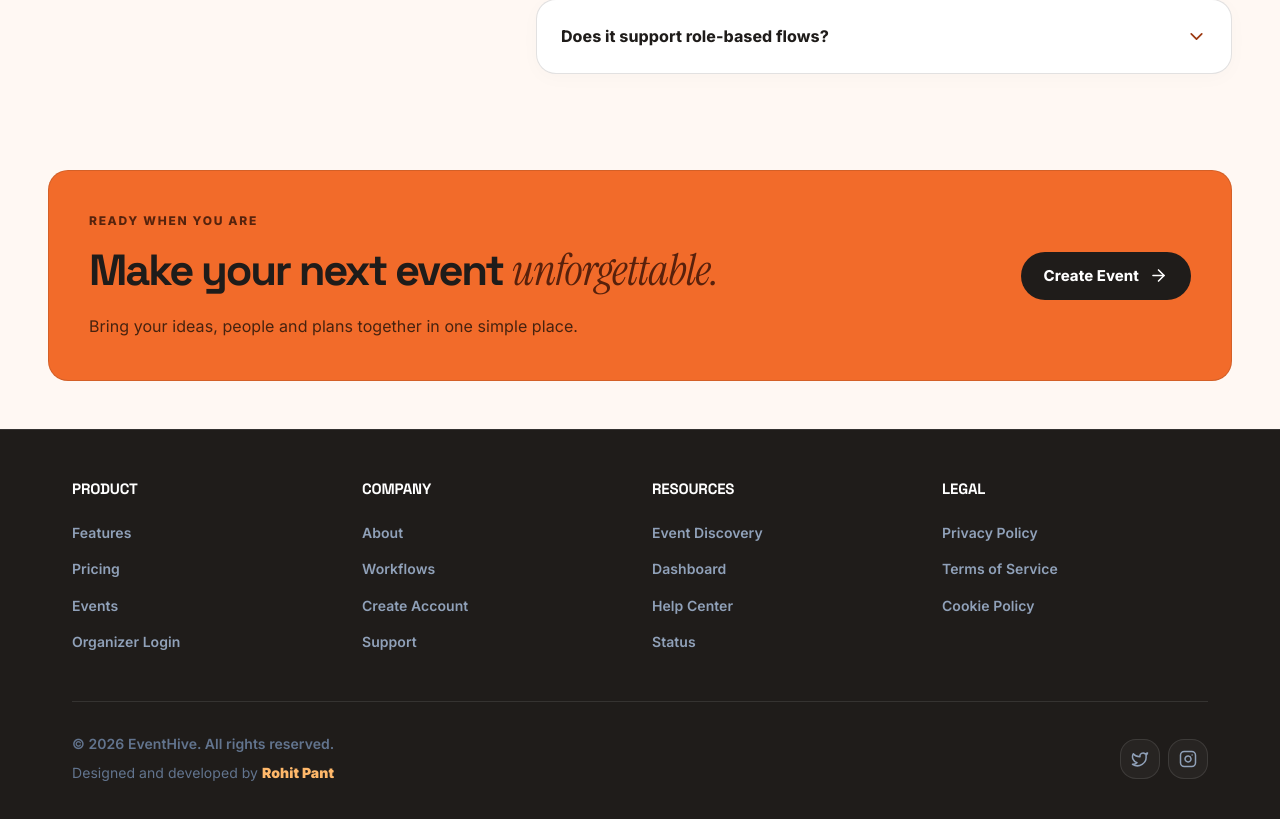
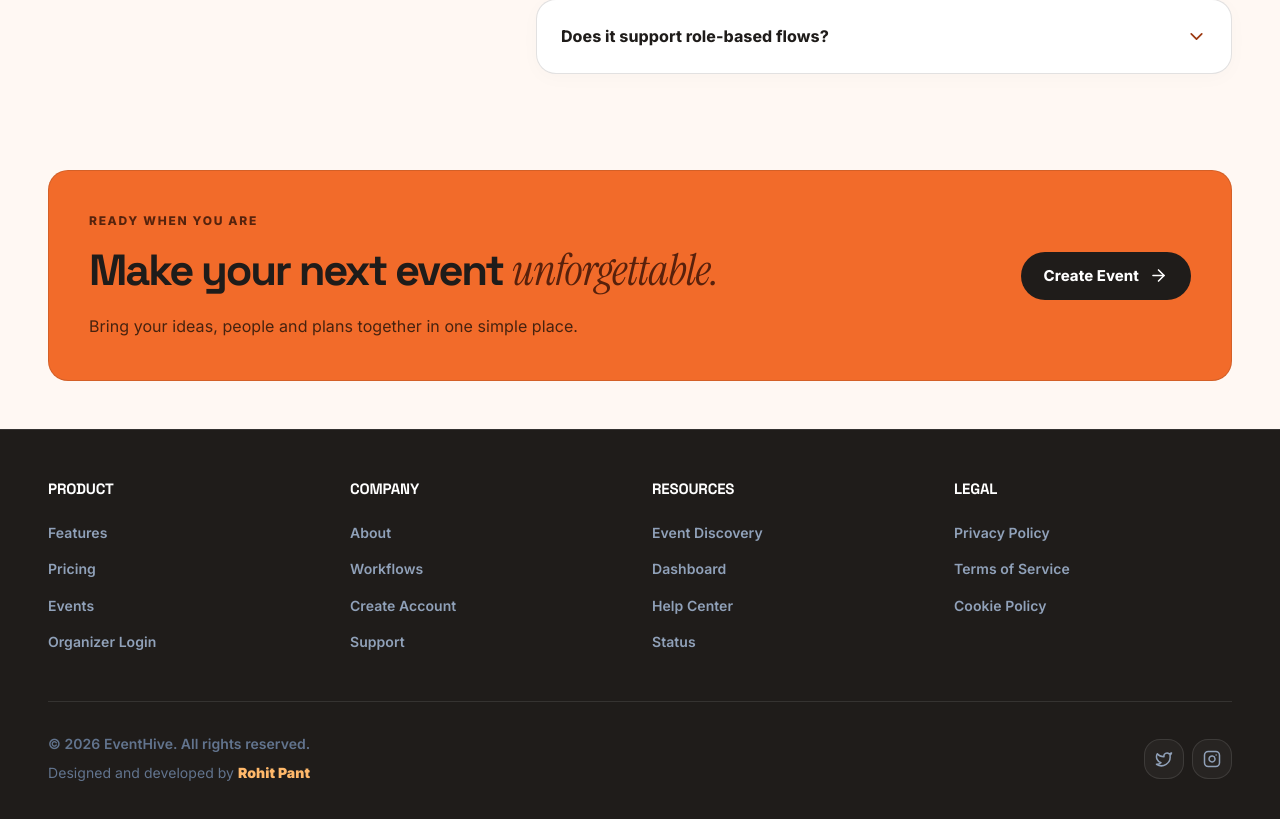
Before and after one commit to Rohit30418/EventHive, a React (Vite) app: page / in a window 1280 px wide. Shown: the part 4392-5211 px from the top of the page. Built offline with nearby package versions, Linux system fonts and the light colour scheme; no server answers.

Commit message:
refactor(public): make footer identical for home, events, login and microsites

```diff
--- a/src/common/Footer.tsx
+++ b/src/common/Footer.tsx
@@ -1,5 +1,5 @@
 import type { ReactNode } from "react";
-import { Link, useLocation } from "react-router-dom";
+import { Link } from "react-router-dom";
 import { ArrowRight, Facebook, Instagram, Linkedin, Twitter } from "lucide-react";
 
 const footerGroups = [
@@ -48,57 +48,11 @@ const socialLinks: { label: string; href: string; icon: ReactNode }[] = [
 ];
 
 const Footer = () => {
-  const isHome = useLocation().pathname === "/";
   return (
-    <footer className={`relative overflow-hidden border-t border-white/10 px-4 py-14 text-slate-300 sm:px-6 md:py-20 ${isHome ? "eh-home-footer bg-[#1F1C1A]" : "bg-[#1F1C1A]"}`}>
-      {!isHome && <div className="eh-premium-grid absolute inset-0 opacity-[0.12]" />}
-      {!isHome && <div className="pointer-events-none absolute bottom-0 left-1/2 h-[32rem] w-[32rem] -translate-x-1/2 rounded-full bg-indigo-600/10 blur-[120px]" />}
+    <footer className="eh-home-footer relative overflow-hidden border-t border-white/10 bg-[#1F1C1A] px-0 py-14 text-slate-300 md:py-16">
 
-      {!isHome && <div className="pointer-events-none absolute right-[-10rem] top-10 h-[26rem] w-[26rem] rounded-full bg-cyan-500/10 blur-[110px]" />}
-      <div className={`relative z-10 mx-auto max-w-7xl ${isHome ? "eh-home-footer-container" : ""}`}>
-        {/* <div className="grid gap-8 rounded-[2rem] border border-white/10 bg-white/[0.04] p-5 backdrop-blur-xl sm:p-8 lg:grid-cols-[1fr_1.1fr] lg:items-center">
-          <div>
-            <Link to="/" className="inline-flex items-center gap-3">
-              <div>
-                <p className="text-2xl font-black tracking-tight text-white">
-                  Event<span className="eh-gradient-text">Hive</span>
-                </p>
-                <p className="text-[10px] font-black uppercase tracking-[0.24em] text-slate-500">Premium Event OS</p>
-              </div>
-            </Link>
-            <p className="mt-5 max-w-xl text-base leading-8 text-slate-400">
-              Create polished event microsites, manage registrations, and operate organizer workflows from one clean platform.
-            </p>
-          </div>
-
-          <form
-            className="rounded-[1.5rem] border border-white/10 bg-white/[0.05] p-4 sm:p-5"
-            onSubmit={(event) => event.preventDefault()}
-          >
-            <div className="mb-4 flex items-center gap-2 text-sm font-black text-white">
-              <Sparkles size={17} className="text-cyan-300" /> Stay in the loop
-            </div>
-            <div className="flex flex-col gap-3 sm:flex-row">
-              <label className="sr-only" htmlFor="footer-email">Email address</label>
-              <div className="relative flex-1">
-                <Mail className="absolute left-4 top-1/2 -translate-y-1/2 text-slate-500" size={18} />
-                <input
-                  id="footer-email"
-                  type="email"
-                  placeholder="Enter your email"
-                  className="w-full rounded-2xl border border-white/10 bg-white/[0.06] py-4 pl-12 pr-4 text-sm font-semibold text-white outline-none placeholder:text-slate-500 focus:border-indigo-400 focus:ring-4 focus:ring-indigo-500/15"
-                />
-              </div>
-              <button className="inline-flex items-center justify-center gap-2 rounded-2xl bg-white px-5 py-4 text-sm font-black text-slate-950 hover:-translate-y-0.5 hover:bg-indigo-50" type="submit">
-                Subscribe <Send size={16} />
-              </button>
-            </div>
-          </form>
-        </div> */}
-
-        {!isHome && <div className="my-12 h-px bg-white/10" />}
-
-        <div className={isHome ? "grid grid-cols-2 gap-6 md:grid-cols-4" : "grid grid-cols-2 gap-8 md:grid-cols-4"}>
+      <div className="eh-home-footer-container relative z-10 mx-auto w-full max-w-[1296px] px-6 lg:px-12">
+        <div className="grid grid-cols-2 gap-6 md:grid-cols-4">
           {footerGroups.map((group) => (
             <div key={group.title}>
               <h3 className="mb-5 text-sm font-black uppercase tracking-[0.18em] text-white">{group.title}</h3>
@@ -126,14 +80,14 @@ const Footer = () => {
             <p className="text-sm font-semibold text-slate-500">© {new Date().getFullYear()} EventHive. All rights reserved.</p>
             <p className="mt-2 text-sm text-slate-500">
               Designed and developed by{" "}
-              <a href="https://rohitpant.in/" target="_blank" rel="noopener noreferrer" className={`font-black hover:text-white ${isHome ? "text-orange-300" : "text-indigo-300"}`}>
+              <a href="https://rohitpant.in/" target="_blank" rel="noopener noreferrer" className="font-black text-orange-300 hover:text-white">
                 Rohit Pant
               </a>
             </p>
           </div>
 
           <div className="flex items-center gap-2">
-            {(isHome ? socialLinks.slice(0, 2) : socialLinks).map((link) => (
+            {socialLinks.slice(0, 2).map((link) => (
               <a
                 key={link.label}
                 href={link.href}
```
